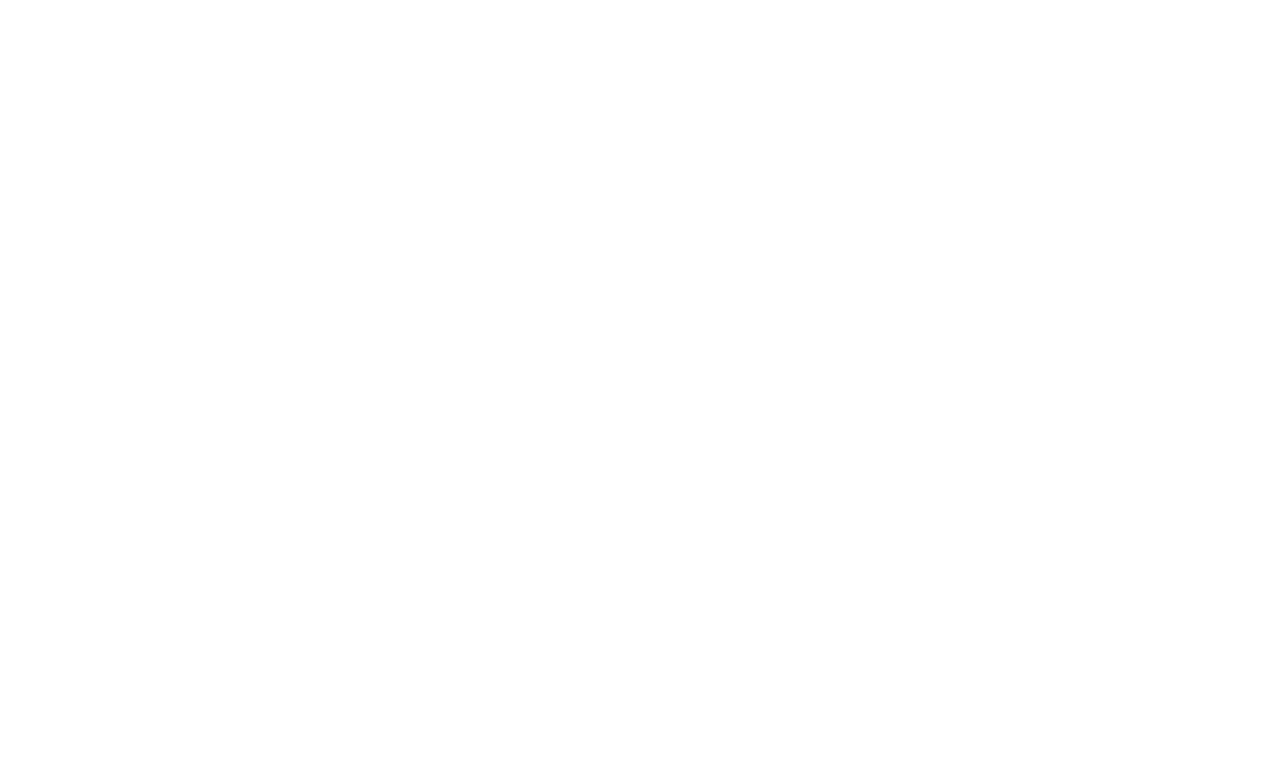
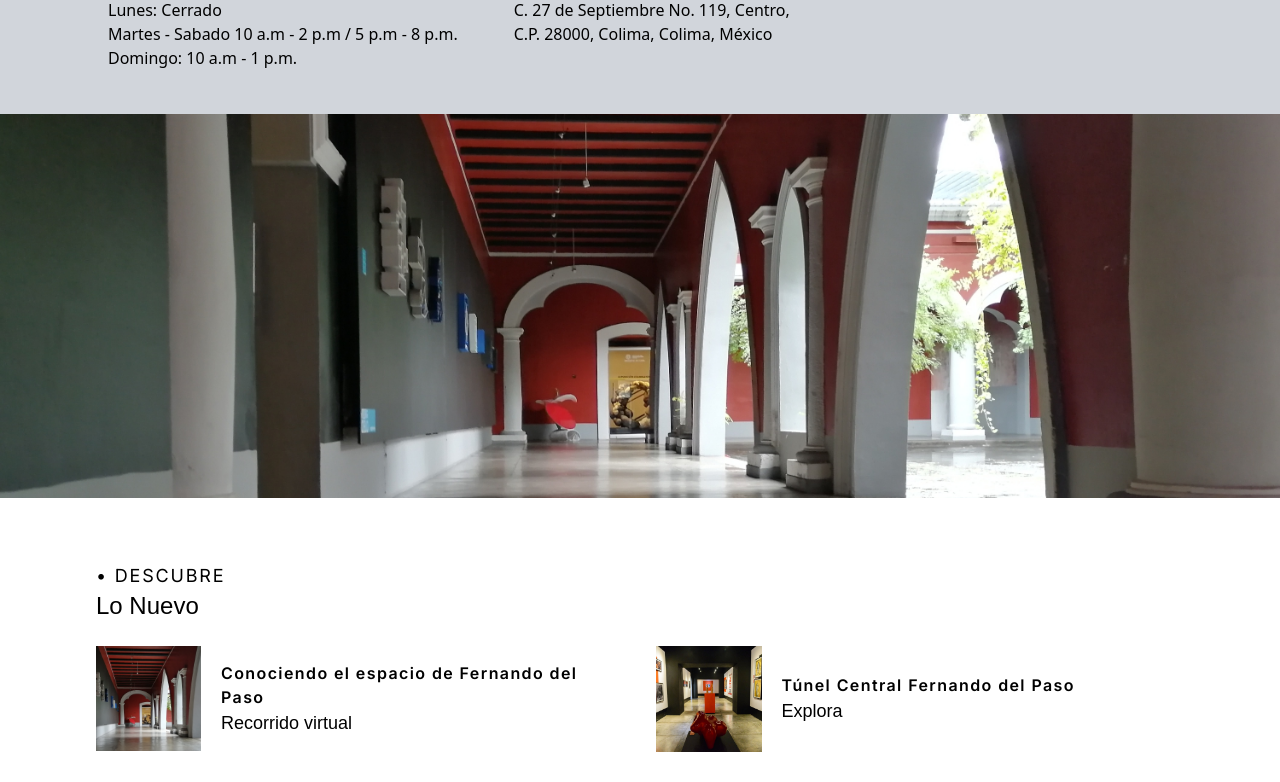
Before and after one commit to VR-EnElDelPaso/FRONT_DelPaso, a React (Vite) app: page / in a window 1280 px wide. Shown: the part 1591-2373 px from the top of the page. Before the commit the page ends 1381 px from the top, so only its background shows below. Built offline with nearby package versions, Linux system fonts and the light colour scheme; a web font is replaced by a local one.

Commit message:
feat: add TheNew to main page

```diff
--- a/src/App.tsx
+++ b/src/App.tsx
@@ -2,6 +2,7 @@ import AppBar from './components/AppBar/AppBar';
 import NewsCarousel from './components/NewsCarousel/NewsCarousel';
 import InfoSection from './components/InfoSection/InfoSection';
 import Footer from './components/Footer';
+import TheNew from './components/TheNew';
 
 function App() {
   return (
@@ -10,6 +11,7 @@ function App() {
       <div className="flex-grow">
         <NewsCarousel />
         <InfoSection />
+        <TheNew />
         <Footer />
       </div>
     </div>
```
